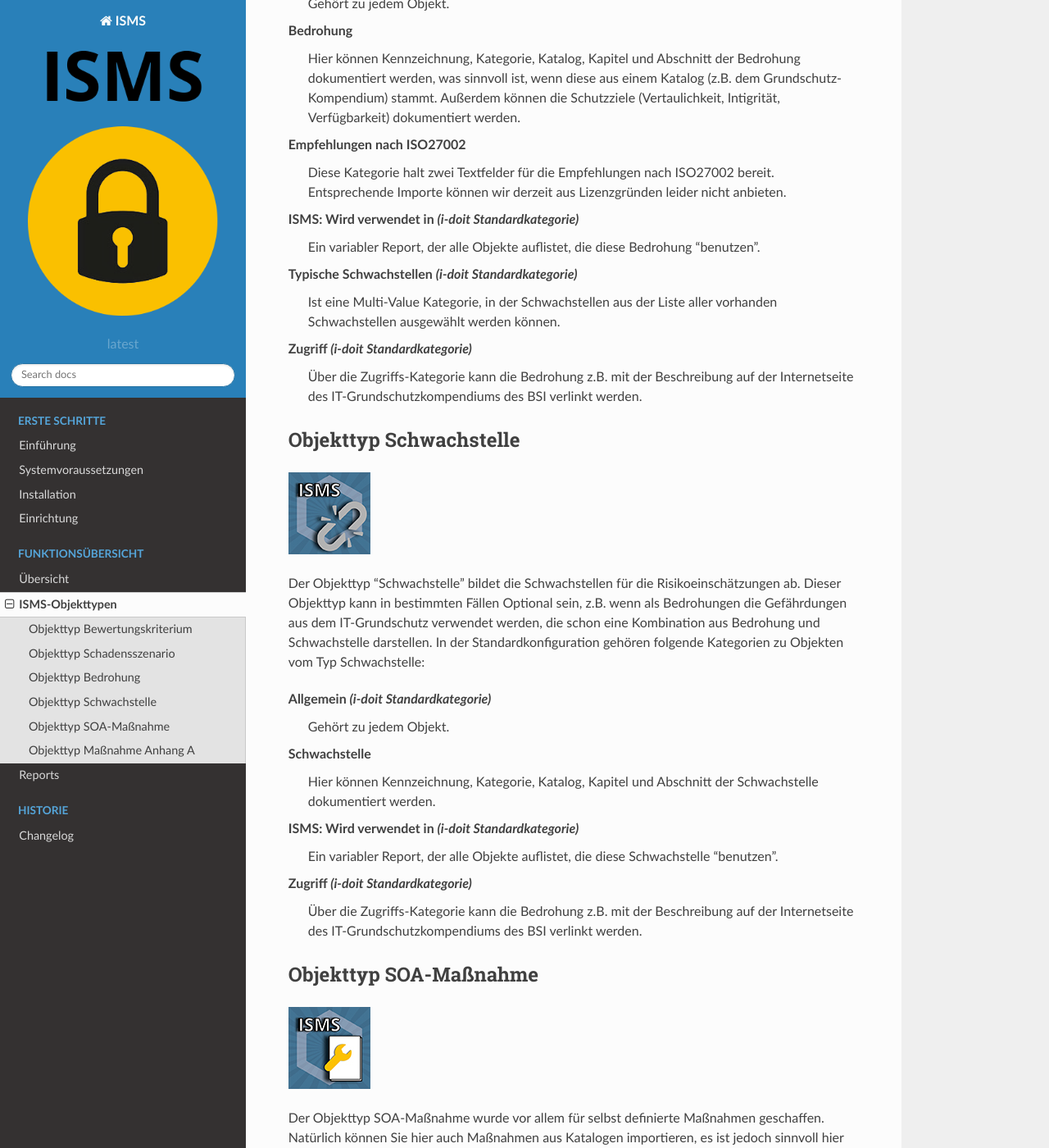
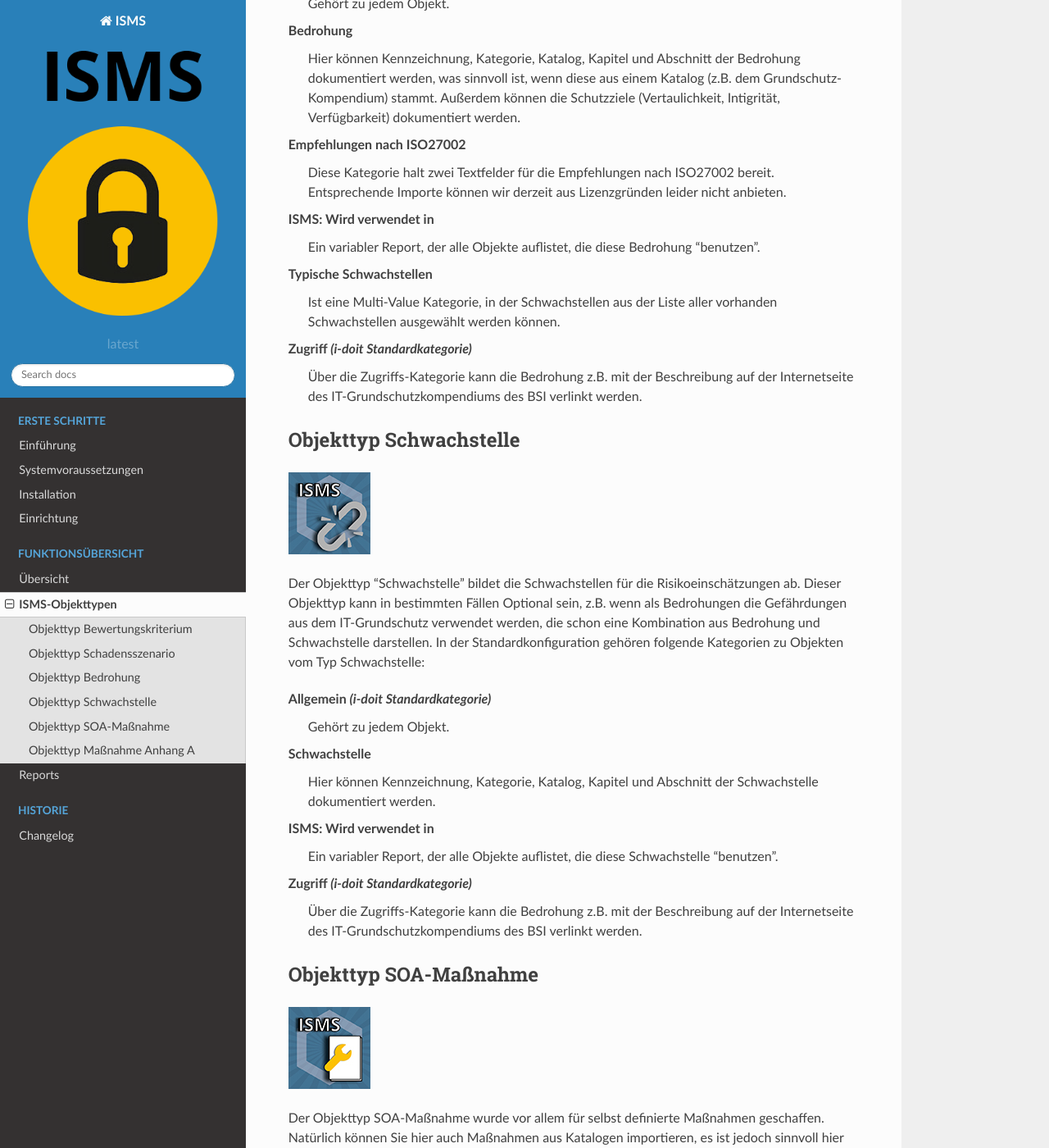
Before and after one commit to becon-de/isms.addon.docs, a Sphinx documentation site: the page built from doc/objekttypen.rst, in a window 1280 px wide and 1400 px high, scrolled down 1505 px. Shown: the whole window at 82% size. Built offline with Sphinx 7.4.7 and the Read the Docs theme 2.0.0, drawn with Linux system fonts in a browser that asks for light colours; some of the changed text lies outside the part shown.

Commit message:
Update Objecttype Description

```diff
--- a/doc/objekttypen.rst
+++ b/doc/objekttypen.rst
@@ -62,9 +62,9 @@
     Hier können Kennzeichnung, Kategorie, Katalog, Kapitel und Abschnitt der Bedrohung dokumentiert werden, was sinnvoll ist, wenn diese aus einem Katalog (z.B. dem Grundschutz-Kompendium) stammt. Außerdem können die Schutzziele (Vertaulichkeit, Intigrität, Verfügbarkeit) dokumentiert werden.
 **Empfehlungen nach ISO27002**
     Diese Kategorie halt zwei Textfelder für die Empfehlungen nach ISO27002 bereit. Entsprechende Importe können wir derzeit aus Lizenzgründen leider nicht anbieten.
-**ISMS: Wird verwendet in** *(i-doit Standardkategorie)*
+**ISMS: Wird verwendet in**
     Ein variabler Report, der alle Objekte auflistet, die diese Bedrohung "benutzen".
-**Typische Schwachstellen** *(i-doit Standardkategorie)*
+**Typische Schwachstellen**
     Ist eine Multi-Value Kategorie, in der Schwachstellen aus der Liste aller vorhanden Schwachstellen ausgewählt werden können.
 **Zugriff** *(i-doit Standardkategorie)*
     Über die Zugriffs-Kategorie kann die Bedrohung z.B. mit der Beschreibung auf der Internetseite des IT-Grundschutzkompendiums des BSI verlinkt werden.
@@ -83,7 +83,7 @@
     Gehört zu jedem Objekt.
 **Schwachstelle**
     Hier können Kennzeichnung, Kategorie, Katalog, Kapitel und Abschnitt der Schwachstelle dokumentiert werden.
-**ISMS: Wird verwendet in** *(i-doit Standardkategorie)*
+**ISMS: Wird verwendet in**
     Ein variabler Report, der alle Objekte auflistet, die diese Schwachstelle "benutzen".
 **Zugriff** *(i-doit Standardkategorie)*
     Über die Zugriffs-Kategorie kann die Bedrohung z.B. mit der Beschreibung auf der Internetseite des IT-Grundschutzkompendiums des BSI verlinkt werden.
@@ -104,7 +104,7 @@
     Diese Kategorie halt zwei Textfelder für die Empfehlungen nach ISO27002 bereit. Entsprechende Importe können wir derzeit aus Lizenzgründen leider nicht anbieten.
 **Maßnahme**
     Hier können Kennzeichnung, Referenz, Stammdaten, Genehmigung, Kapitel und Abschnitt der Maßnahme dokumentiert werden. Weiterhin sollten die für die SOA relevanten Felder Anwendbarkeit und Begründung der Anwendbarkeit gepflegt werden. Der Umsetzungsstatus und eine Bemerkung zur Umsetzung kann man ebenfalls dokumentieren, wobei für den Umsetzungstatus keine vordefinierten Werte im Auslieferungszustand enthalten sind.
-**ISMS: Wird verwendet in** *(i-doit Standardkategorie)*
+**ISMS: Wird verwendet in**
     Ein variabler Report, der alle Objekte auflistet, die diese SOA-Maßnahme "benutzen".
 **Zugriff** *(i-doit Standardkategorie)*
     Über die Zugriffs-Kategorie kann die Bedrohung z.B. mit der Beschreibung auf der Internetseite des IT-Grundschutzkompendiums des BSI verlinkt werden.
```
